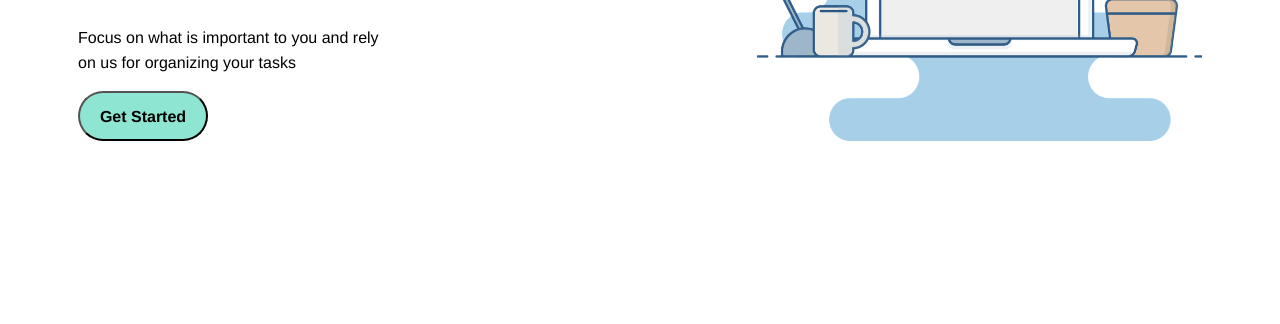
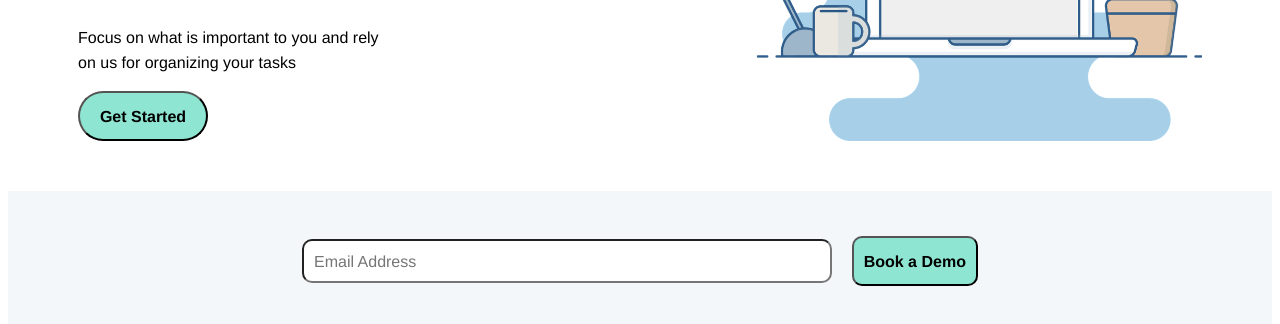
Before and after one commit to Sujeesh-VP/date-with-git-sample, a plain HTML site: page index.html in a window 1280 px wide. Shown: the part 400-724 px from the top of the page. Drawn offline with Linux system fonts and the light colour scheme.

Commit message:
second main content added

```diff
--- a/index.css
+++ b/index.css
@@ -62,3 +62,26 @@ img {
     font-weight: bold;
     border-radius: 25px;
 }
+#second-section {
+    background-color: #F4F7FA;
+    display: flex;
+    justify-content: center;
+    height: 140px;
+    align-items: center;
+}
+input {
+    width: 40%;
+    height: 20px;
+    border-radius: 10px;
+    margin: 0px 10px;
+    padding: 10px;
+}
+#book-demo {
+    background-color: #8ee5d1;
+    border-radius: 10px;
+    height: 50px;
+    width: 10%;
+    margin: 10px;
+    font-weight: bold;
+    padding: 10px;
+}
--- a/index.html
+++ b/index.html
@@ -28,5 +28,9 @@
         </div>
         <img src = "illustration.png"/>
     </div>
+    <div id = "second-section">
+        <input type = "email" placeholder = "Email Address"/>
+        <button id = "book-demo">Book a Demo</button>
+    </div>
 </body>
 </html>
```
